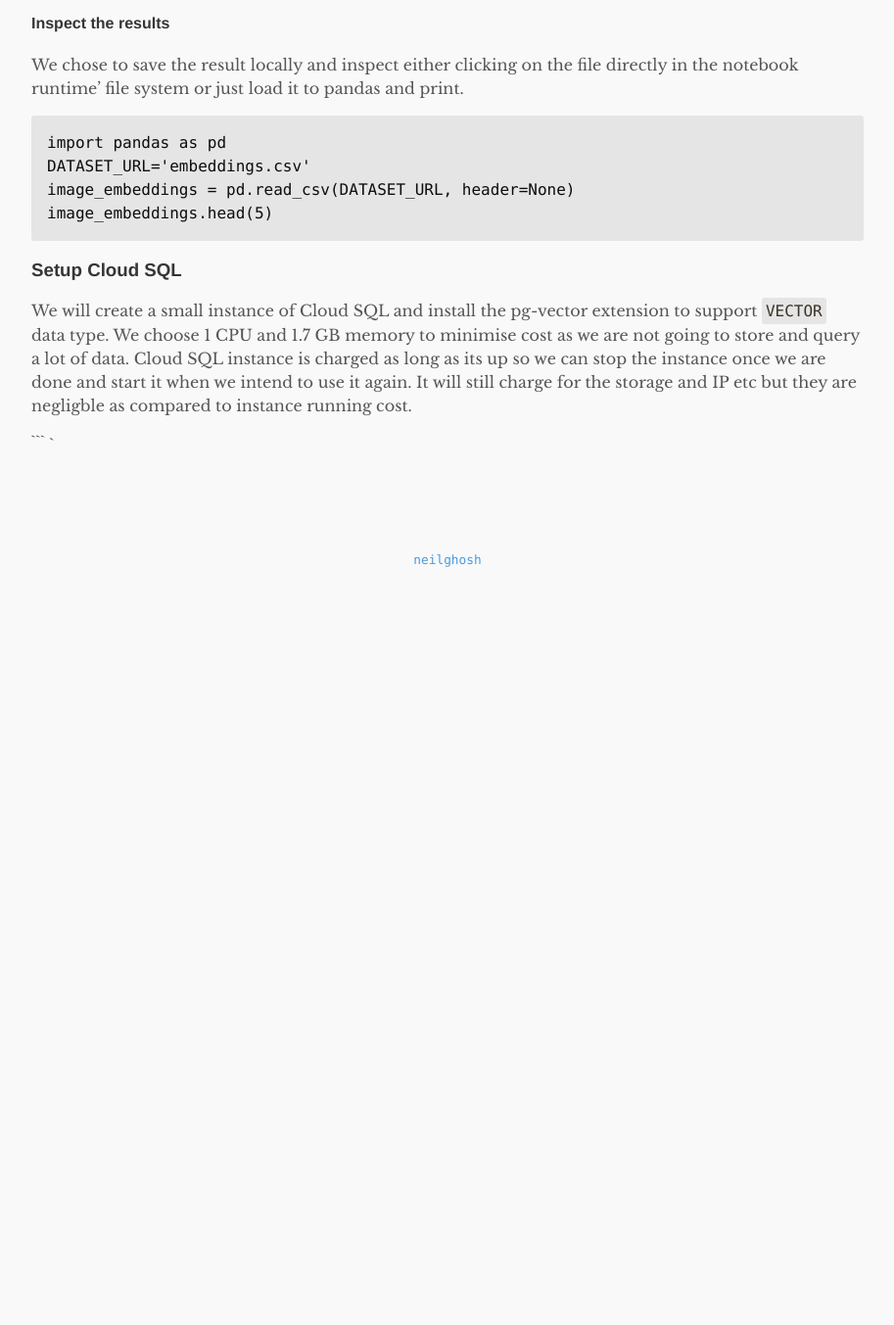
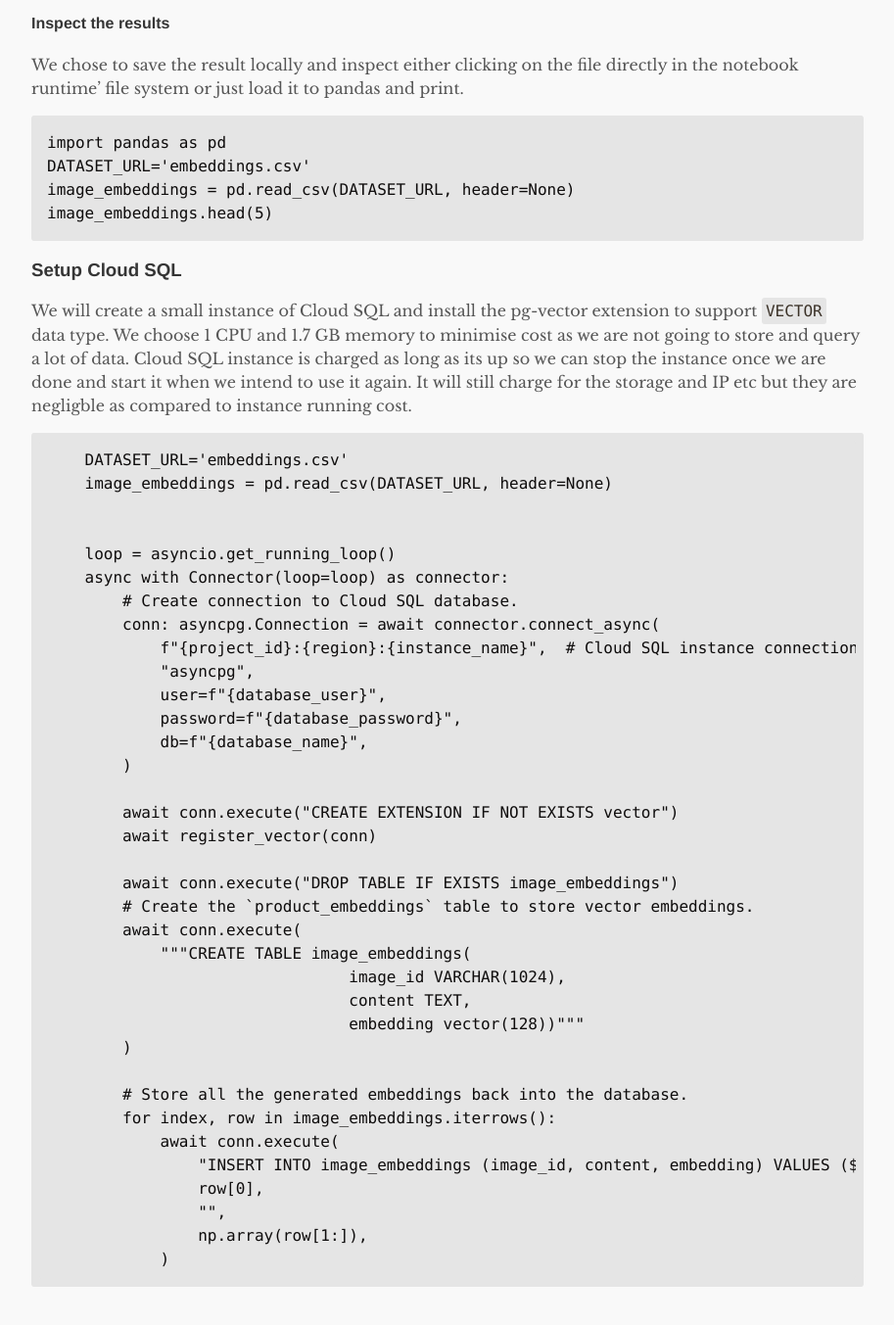
Before and after one commit to neilghosh/neilghosh.github.io, a Jekyll site: the page built from _posts/2023/2023-12-02-embeddings-prediction-using-vertext-ai-and-vector-database.md.md, in a window 1280 px wide and 1400 px high, scrolled down 3504 px. Shown: the top 1353 px of the window at 98% size, without its empty margins (183-1096 px from the left). Built offline with Jekyll 4.4.1, drawn with Linux system fonts in a browser that asks for light colours; before the commit the page ends 4134 px from its top, so only the background shows below that.

Commit message:
_posts/2023/2023-12-02-embeddings-prediction-using-vertext-ai-and-vector-database.md.md updated from https://stackedit.io/

````diff
--- a/_posts/2023/2023-12-02-embeddings-prediction-using-vertext-ai-and-vector-database.md.md
+++ b/_posts/2023/2023-12-02-embeddings-prediction-using-vertext-ai-and-vector-database.md.md
@@ -122,8 +122,45 @@ image_embeddings.head(5)
 We will create a small instance of Cloud SQL and  install the pg-vector extension to support `VECTOR` data type.  We choose 1 CPU and 1.7 GB memory to minimise cost as we are not going to store and query a lot of data. Cloud SQL instance is charged as long as its up so we can stop the instance once we are done and start it when we intend to use it again. It will still charge for the storage and IP etc but they are negligble as compared to instance running cost.
 
 ```
-`
+    DATASET_URL='embeddings.csv'
+    image_embeddings = pd.read_csv(DATASET_URL, header=None)
+
+
+    loop = asyncio.get_running_loop()
+    async with Connector(loop=loop) as connector:
+        # Create connection to Cloud SQL database.
+        conn: asyncpg.Connection = await connector.connect_async(
+            f"{project_id}:{region}:{instance_name}",  # Cloud SQL instance connection name
+            "asyncpg",
+            user=f"{database_user}",
+            password=f"{database_password}",
+            db=f"{database_name}",
+        )
+
+        await conn.execute("CREATE EXTENSION IF NOT EXISTS vector")
+        await register_vector(conn)
+
+        await conn.execute("DROP TABLE IF EXISTS image_embeddings")
+        # Create the `product_embeddings` table to store vector embeddings.
+        await conn.execute(
+            """CREATE TABLE image_embeddings(
+                                image_id VARCHAR(1024),
+                                content TEXT,
+                                embedding vector(128))"""
+        )
+
+        # Store all the generated embeddings back into the database.
+        for index, row in image_embeddings.iterrows():
+            await conn.execute(
+                "INSERT INTO image_embeddings (image_id, content, embedding) VALUES ($1, $2, $3)",
+                row[0],
+                "",
+                np.array(row[1:]),
+            )
+```
+
+
 <!--stackedit_data:
-eyJoaXN0b3J5IjpbMTE5ODQxMDA0LC0xMTEyODcyNjk1LDE5OT
-I3NDkwMTcsNzYxODEwMDA0XX0=
+eyJoaXN0b3J5IjpbLTEzMTcyNDc1NzYsLTExMTI4NzI2OTUsMT
+k5Mjc0OTAxNyw3NjE4MTAwMDRdfQ==
 -->
````
